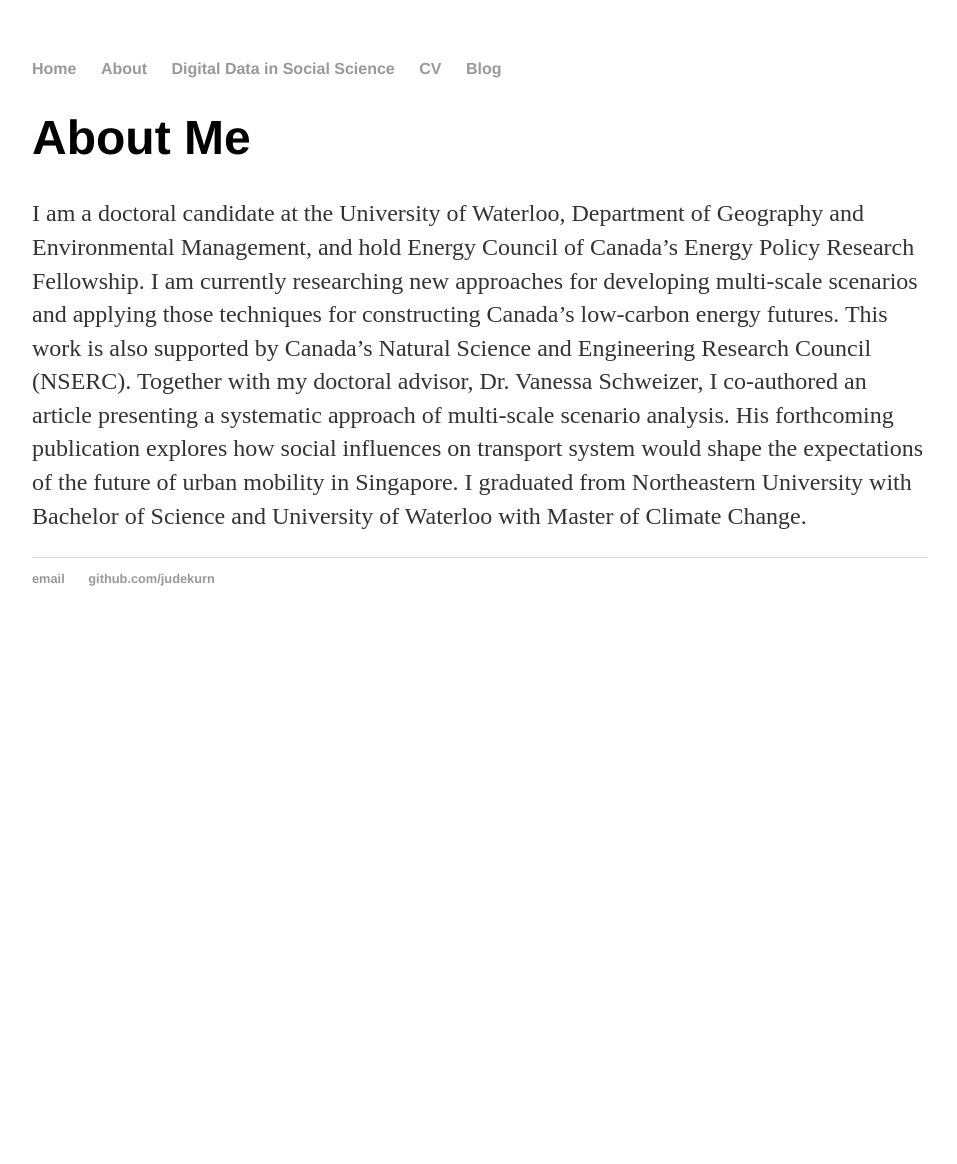
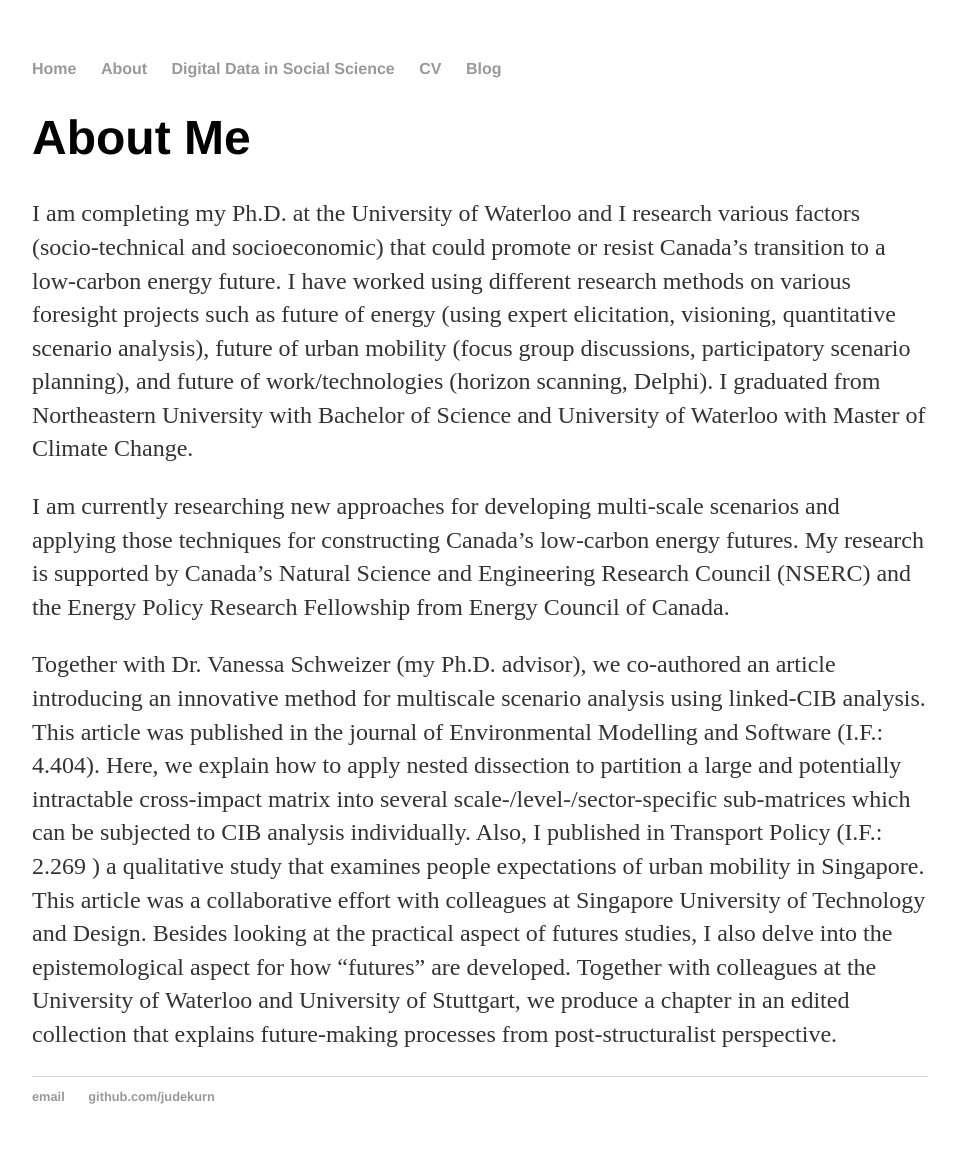
Before and after one commit to judekurn/judekurn.github.io, a Jekyll site: the page built from docs/about.md, in a window 1280 px wide. Shown: the whole page, without its empty margins (160-1117 px from the left). Built offline with Jekyll 4.4.1, drawn with Linux system fonts in a browser that asks for light colours; our own code applies the rules of GitHub Pages for plain Markdown files; before the commit the page ends 900 px from its top, so only the background shows below that.

Commit message:
Update about.md

```diff
--- a/docs/about.md
+++ b/docs/about.md
@@ -1,2 +1,7 @@
 # About Me
-I am a doctoral candidate at the University of Waterloo, Department of Geography and Environmental Management, and hold Energy Council of Canada’s Energy Policy Research Fellowship. I am currently researching new approaches for developing multi-scale scenarios and applying those techniques for constructing Canada’s low-carbon energy futures. This work is also supported by Canada’s Natural Science and Engineering Research Council (NSERC). Together with my doctoral advisor, Dr. Vanessa Schweizer, I co-authored an article presenting a systematic approach of multi-scale scenario analysis. His forthcoming publication explores how social influences on transport system would shape the expectations of the future of urban mobility in Singapore. I graduated from Northeastern University with Bachelor of Science and University of Waterloo with Master of Climate Change.
+
+I am completing my Ph.D. at the University of Waterloo and I research various factors (socio-technical and socioeconomic) that could promote or resist Canada’s transition to a low-carbon energy future. I have worked using different research methods on various foresight projects such as future of energy (using expert elicitation, visioning, quantitative scenario analysis), future of urban mobility (focus group discussions, participatory scenario planning), and future of work/technologies (horizon scanning, Delphi). I graduated from Northeastern University with Bachelor of Science and University of Waterloo with Master of Climate Change.
+
+I am currently researching new approaches for developing multi-scale scenarios and applying those techniques for constructing Canada’s low-carbon energy futures. My research is supported by Canada’s Natural Science and Engineering Research Council (NSERC) and the Energy Policy Research Fellowship from Energy Council of Canada.
+
+Together with Dr. Vanessa Schweizer (my Ph.D. advisor), we co-authored an article introducing an innovative method for multiscale scenario analysis using linked-CIB analysis. This article was published in the journal of Environmental Modelling and Software (I.F.: 4.404). Here, we explain how to apply nested dissection to partition a large and potentially intractable cross-impact matrix into several scale-/level-/sector-specific sub-matrices which can be subjected to CIB analysis individually. Also, I published in Transport Policy (I.F.: 2.269 ) a qualitative study that examines people expectations of urban mobility in Singapore. This article was a collaborative effort with colleagues at Singapore University of Technology and Design. Besides looking at the practical aspect of futures studies, I also delve into the epistemological aspect for how “futures” are developed. Together with colleagues at the University of Waterloo and University of Stuttgart, we produce a chapter in an edited collection that explains future-making processes from post-structuralist perspective.
```
